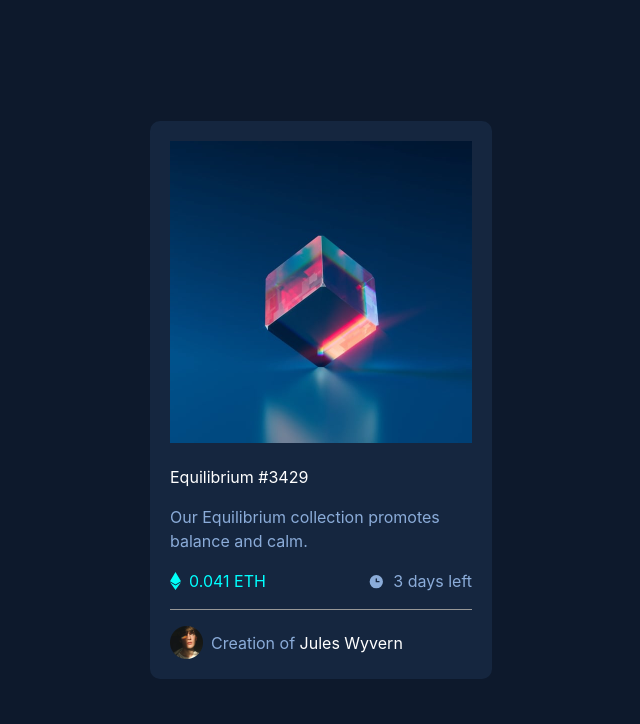
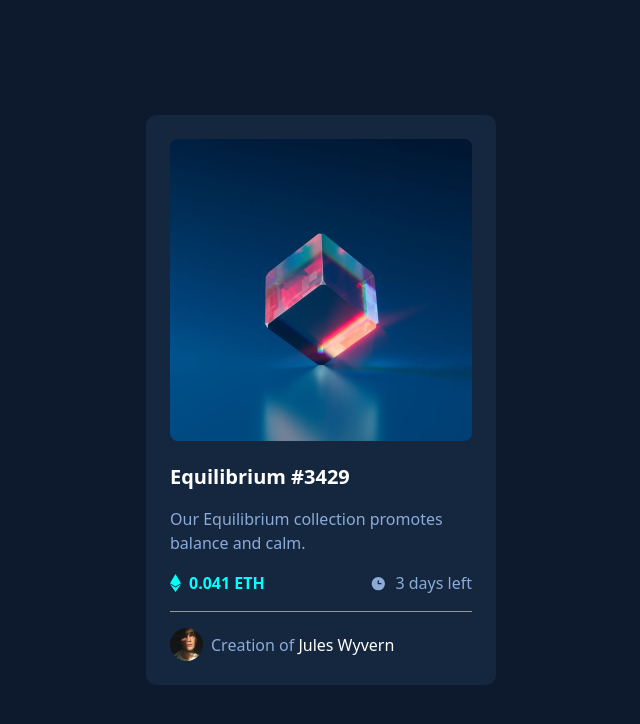
Before and after one commit to rogozinds/nft-card, a website built with Vite: page index.html in a window 1280 px wide. Shown: the whole page, without its empty margins (319-959 px from the left). Built offline with nearby package versions, Linux system fonts and the light colour scheme.

Commit message:
Small adjustments. Font weight and font family.

```diff
--- a/src/style.css
+++ b/src/style.css
@@ -1,5 +1,5 @@
 #app {
-  font-family: Inter, system-ui, Avenir, Helvetica, Arial, sans-serif;
+  font-family: 'Outfit', ui-sans-serif, system-ui, sans-serif, "Apple Color Emoji", "Segoe UI Emoji", "Segoe UI Symbol", "Noto Color Emoji";
   line-height: 1.5;
   font-weight: 400;
   margin: 0 auto;
@@ -23,9 +23,14 @@ body {
   width: 302px;
   display: flex;
   flex-direction: column;
-  padding:20px;
+  padding:1.5rem;
   gap:1rem;
   border-radius: 10px;
+}
+.header {
+  font-size: 1.25rem;
+  line-height: 1.75rem;
+  font-weight: 600;
 }
 .image_container {
   position: relative;
@@ -33,6 +38,7 @@ body {
 .main_image {
   width: 302px;
   height: 302px;
+  border-radius: 8px;
 }
 .main_image:hover {
   filter: blur(5px) brightness(50%);
@@ -43,6 +49,7 @@ body {
 
 .overlay_image {
   position:absolute;
+  border-radius: 8px;
   left: 0;
   top:0;
   color: cyan;
@@ -84,6 +91,7 @@ a:hover {
 }
 .content .price {
   display: flex;
+  font-weight: 600;
   align-items: center;
   gap: 0.5rem;
   color: cyan;
```
